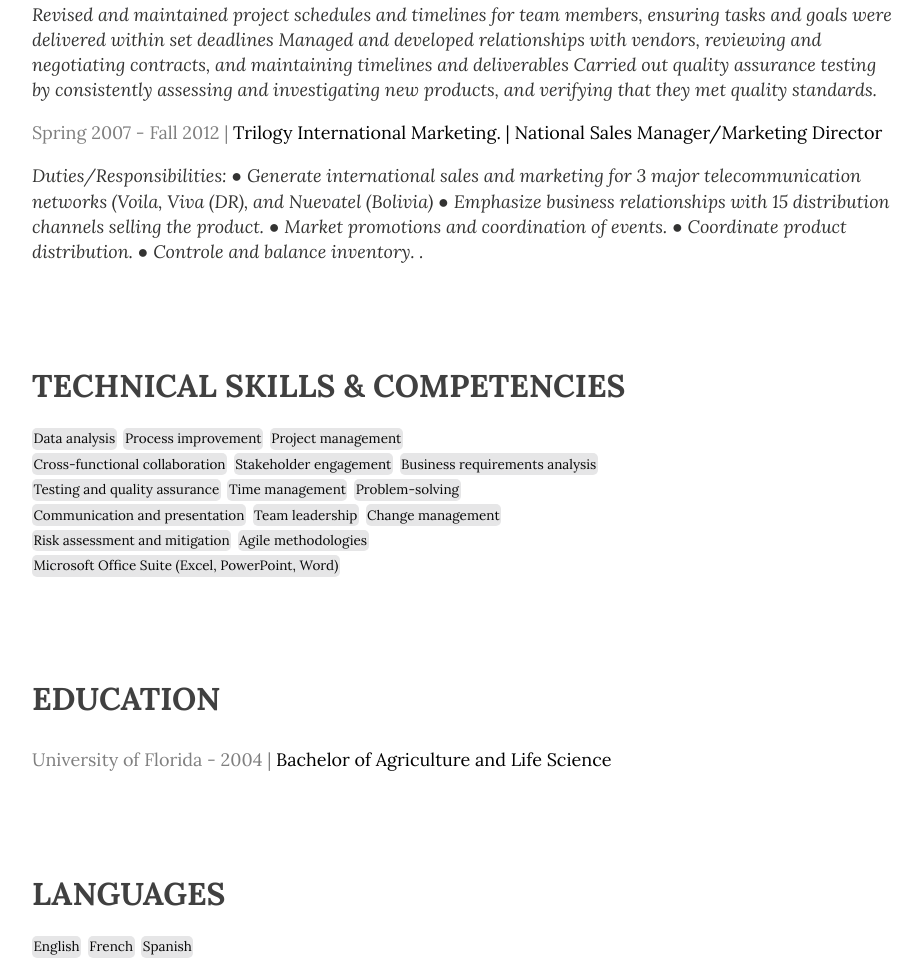
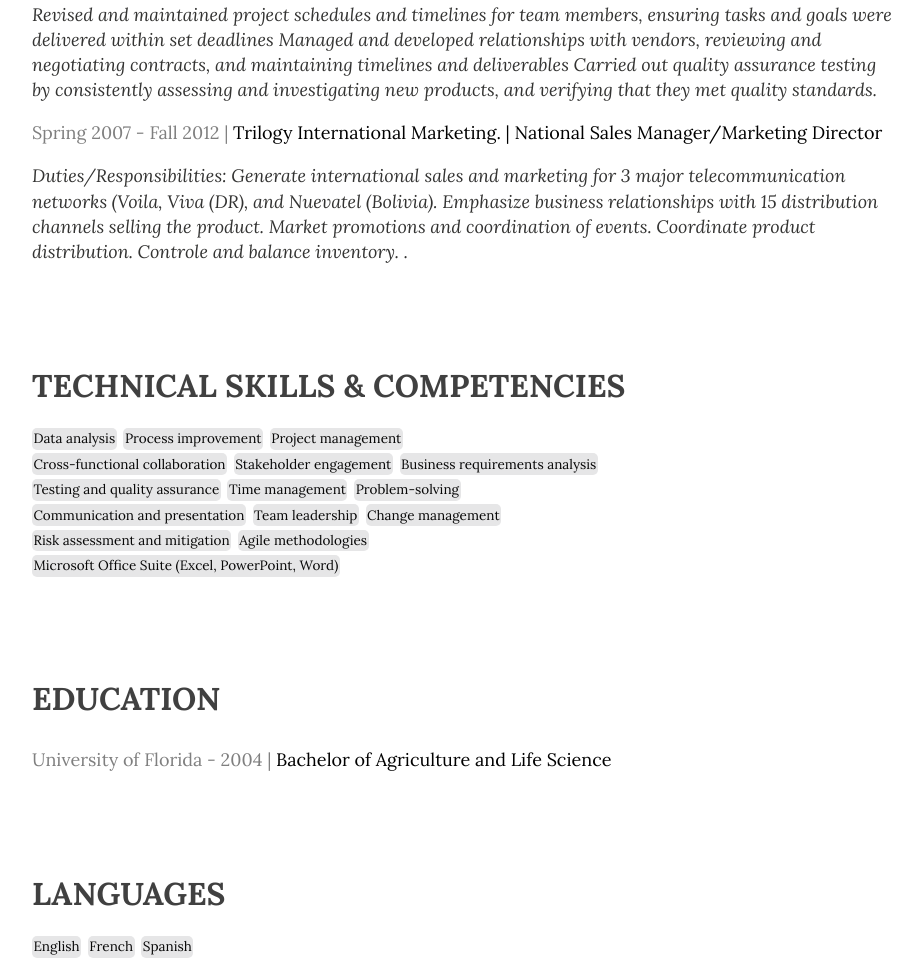
Before and after one commit to fpolicard/Fpolicard.github.io, a plain HTML site: page index.html in a window 1280 px wide. Shown: the part 972-1933 px from the top of the page, without its empty margins (301-1222 px from the left). Drawn offline with nearby package versions, Linux system fonts and the light colour scheme; a web font is replaced by a local one.

Commit message:
Update index.html

```diff
--- a/index.html
+++ b/index.html
@@ -74,13 +74,8 @@
                         Carried out quality assurance testing by consistently assessing and investigating new products, and verifying that they met quality standards.</em>
                     <p>Spring 2007 - Fall 2012 | <em>Trilogy International Marketing. | National Sales Manager/Marketing
                             Director</em></p>
-                    <em> Duties/Responsibilities:
-● Generate international sales and marketing for 3 major telecommunication networks (Voila, Viva (DR), and
-Nuevatel (Bolivia)
-● Emphasize business relationships with 15 distribution channels selling the product.
-● Market promotions and coordination of events.
-● Coordinate product distribution.
-● Controle and balance inventory.
+                    <em> Duties/Responsibilities: Generate international sales and marketing for 3 major telecommunication networks (Voila, Viva (DR), and
+Nuevatel (Bolivia). Emphasize business relationships with 15 distribution channels selling the product. Market promotions and coordination of events. Coordinate product distribution. Controle and balance inventory.
 
 .</em>
                 </section>
```
